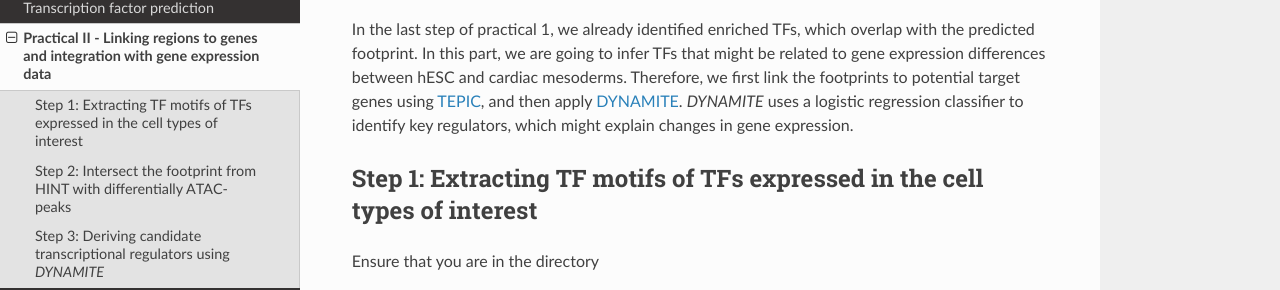
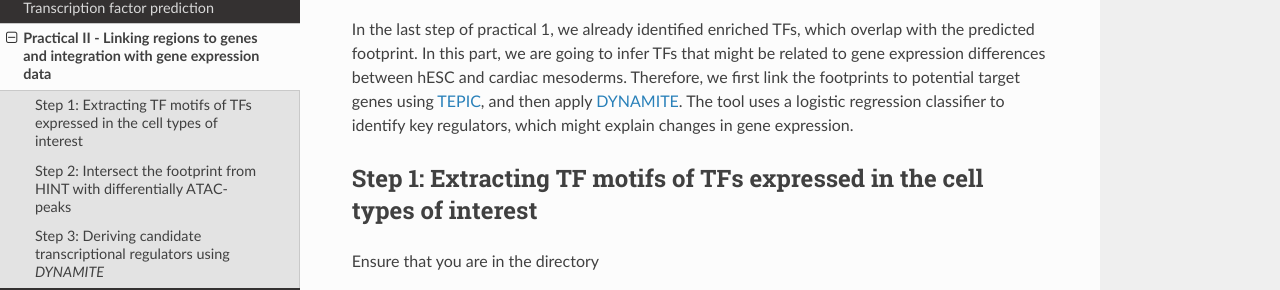
Before and after one commit to SchulzLab/EpigenomeAnalysisTutorial-2020, a Sphinx documentation site: the page built from docs/Practical2.rst, in a window 1280 px wide and 900 px high. Shown: the part 203-493 px from the top of the window. Built offline with Sphinx 7.4.7 and the Read the Docs theme 2.0.0, drawn with Linux system fonts in a browser that asks for light colours.

Commit message:
Update Practical2.rst

```diff
--- a/docs/Practical2.rst
+++ b/docs/Practical2.rst
@@ -3,7 +3,7 @@ Practical II - Linking regions to genes and integration with gene expression dat
 ==================================================================
 
 In the last step of practical 1, we already identified enriched TFs, which overlap with the predicted footprint.  In this part, we are going to infer TFs that might be related to gene expression differences between hESC and cardiac mesoderms. Therefore, we first link the footprints to potential target genes using
-`TEPIC <https://github.com/SchulzLab/TEPIC>`_, and then apply `DYNAMITE <https://github.com/SchulzLab/TEPIC/blob/master/MachineLearningPipelines/DYNAMITE/README.md>`_. *DYNAMITE* uses a logistic regression classifier to identify key regulators, which might explain changes in gene expression.
+`TEPIC <https://github.com/SchulzLab/TEPIC>`_, and then apply `DYNAMITE <https://github.com/SchulzLab/TEPIC/blob/master/MachineLearningPipelines/DYNAMITE/README.md>`_. The tool uses a logistic regression classifier to identify key regulators, which might explain changes in gene expression.
 
 Step 1: Extracting TF motifs of TFs expressed in the cell types of interest
 ----------------------------------------------------
```
